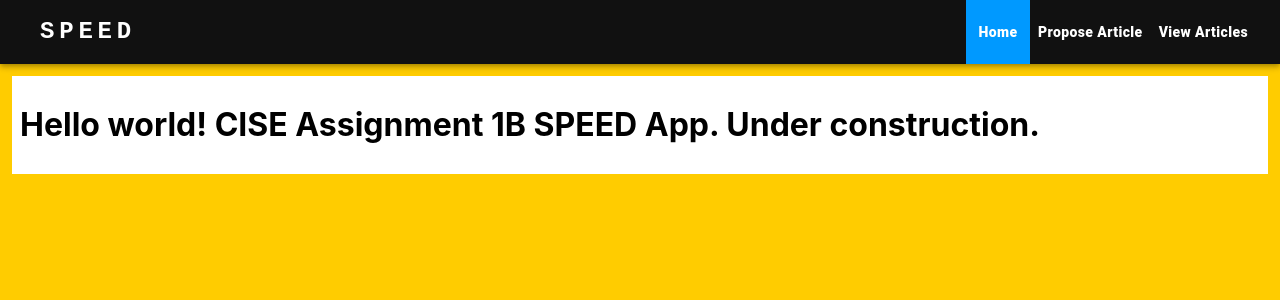
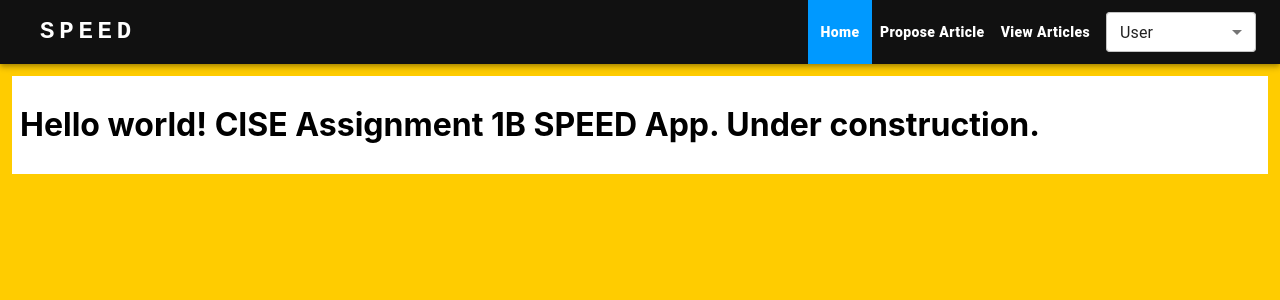
Before and after one commit to justvinny/cise_asssignment_1b, a React (Create React App) app in the folder frontend/: page / in a window 1280 px wide. Shown: the top 300 px of the page. Built offline with nearby package versions, Linux system fonts and the light colour scheme; the HTML template or start-up script is replaced by a standard one.

Commit message:
TS-29 - Added User Type Switcher and Updated Tests.

```diff
--- a/frontend/src/App.js
+++ b/frontend/src/App.js
@@ -6,10 +6,14 @@ import Home from "./pages/Home";
 import ProposeArticle from "./pages/ProposeArticle";
 import ViewArticle from "./pages/ViewArticle";
 import { CurrentUrlProvider } from "./context/CurrentUrlContext";
+import { CurrentUserProvider } from "./context/CurrentUserContext";
+import ModerateArticle from "./pages/ModerateArticle";
+import AnalyseArticle from "./pages/AnalyseArticle";
 
 const App = () => {
     return (
         <Box className="App">
+            <CurrentUserProvider>
                 <CurrentUrlProvider>
                     <BrowserRouter>
                         <ResponsiveAppBar />
@@ -19,10 +23,22 @@ const App = () => {
                                 path="/propose-article"
                                 element={<ProposeArticle />}
                             />
-                        <Route path="/view-article" element={<ViewArticle />} />
+                            <Route
+                                path="/view-article"
+                                element={<ViewArticle />}
+                            />
+                            <Route
+                                path="/moderate-article"
+                                element={<ModerateArticle />}
+                            />
+                            <Route
+                                path="/analyse-article"
+                                element={<AnalyseArticle />}
+                            />
                         </Routes>
                     </BrowserRouter>
                 </CurrentUrlProvider>
+            </CurrentUserProvider>
         </Box>
     );
 };
--- a/frontend/src/components/Dropdown.js
+++ b/frontend/src/components/Dropdown.js
@@ -1,6 +1,14 @@
 import { InputLabel, FormControl, MenuItem, Select } from "@mui/material";
 
-const Dropdown = ({ menuItems, selected, setSelected, isLoading }) => {
+const Dropdown = ({
+    menuItems,
+    selected,
+    setSelected,
+    isLoading,
+    background,
+    width,
+    label,
+}) => {
     /**
      * Handle dropdown value selection change.
      * @param {*} event
@@ -10,16 +18,22 @@ const Dropdown = ({ menuItems, selected, setSelected, isLoading }) => {
     };
 
     return (
-        <FormControl fullWidth>
-            <InputLabel id="dropdown-selector-label">SE Practice</InputLabel>
+        <FormControl
+            fullWidth={width ? false : true}
+            size={width !== undefined ? "small" : "medium"}
+            sx={{ alignSelf: "center" }}
+        >
+            <InputLabel id="dropdown-selector-label">{label}</InputLabel>
             <Select
                 labelId="dropdown-selector-label"
                 id="dropdown-selector"
                 data-testid="dropdown-selector"
-                label="SE Practice"
+                label={label}
                 value={selected}
                 onChange={handleChange}
                 disabled={isLoading}
+                variant="outlined"
+                sx={{ bgcolor: background ? background : "", width: width }}
             >
                 {menuItems.map((menuItem, index) => (
                     <MenuItem key={`${menuItem}-${index}`} value={menuItem}>
--- a/frontend/src/components/ResponsiveAppBar.js
+++ b/frontend/src/components/ResponsiveAppBar.js
@@ -1,4 +1,4 @@
-import { useContext, useState } from "react";
+import { useContext, useEffect, useState } from "react";
 import {
     AppBar,
     Box,
@@ -13,16 +13,28 @@ import {
 import { Menu as MenuIcon } from "@mui/icons-material";
 import { useNavigate } from "react-router-dom";
 import { CurrentUrlContext } from "../context/CurrentUrlContext";
+import Dropdown from "./Dropdown";
+import { CurrentUserContext } from "../context/CurrentUserContext";
 
-const pages = [
-    { title: "Home", url: "/" },
-    { title: "Propose Article", url: "propose-article" },
-    { title: "View Articles", url: "view-article" },
+const pagesData = [
+    { title: "Home", url: "/", userType: "all" },
+    { title: "Propose Article", url: "propose-article", userType: "all" },
+    { title: "View Articles", url: "view-article", userType: "all" },
+    {
+        title: "Moderate Articles",
+        url: "moderate-article",
+        userType: "moderator",
+    },
+    { title: "Analyse Articles", url: "analyse-article", userType: "analyst" },
 ];
+
+const userTypes = ["User", "Moderator", "Analyst"];
 
 const ResponsiveAppBar = () => {
     // States
+    const [currentUser, setCurrentUser] = useContext(CurrentUserContext);
     const [selectedPage, setSelectedPage] = useContext(CurrentUrlContext);
+    const [pages, setPages] = useState(pagesData);
     const [anchorElNav, setAnchorElNav] = useState(null);
     const navigate = useNavigate();
 
@@ -69,6 +81,28 @@ const ResponsiveAppBar = () => {
     const handleCloseNavMenu = () => {
         setAnchorElNav(null);
     };
+
+    /**
+     * Dynamically change the menu items based on user type.
+     */
+    useEffect(() => {
+        openMenuLink("/")();
+        switch (currentUser) {
+            case "Moderator":
+                setPages(
+                    pagesData.filter((page) => page.userType !== "analyst")
+                );
+                break;
+            case "Analyst":
+                setPages(
+                    pagesData.filter((page) => page.userType !== "moderator")
+                );
+                break;
+            default:
+                setPages(pagesData.filter((page) => page.userType === "all"));
+        }
+        // eslint-disable-next-line react-hooks/exhaustive-deps
+    }, [currentUser]);
 
     return (
         <AppBar position="static" sx={{ bgcolor: "#111" }}>
@@ -126,6 +160,16 @@ const ResponsiveAppBar = () => {
                                 display: { xs: "block", md: "none" },
                             }}
                         >
+                            <MenuItem>
+                                <Dropdown
+                                    menuItems={userTypes}
+                                    selected={currentUser}
+                                    setSelected={setCurrentUser}
+                                    isLoading={false}
+                                    background="#fff"
+                                    width="150px"
+                                />
+                            </MenuItem>
                             {pages.map((page) => (
                                 <MenuItem
                                     key={`${page.title}-1`}
@@ -177,6 +221,7 @@ const ResponsiveAppBar = () => {
                                 md: "flex",
                                 flexDirection: "row",
                                 justifyContent: "flex-end",
+                                alignItems: "stretch",
                             },
                         }}
                         data-testid="menu-items"
@@ -193,11 +238,22 @@ const ResponsiveAppBar = () => {
                                     textTransform: "none",
                                     fontWeight: "900",
                                     ":hover": { bgcolor: "#09f" },
+                                    ":nth-last-of-type(1)": {
+                                        marginRight: "8px",
+                                    },
                                 }}
                             >
                                 {page.title}
                             </Button>
                         ))}
+                        <Dropdown
+                            menuItems={userTypes}
+                            selected={currentUser}
+                            setSelected={setCurrentUser}
+                            isLoading={false}
+                            background="#fff"
+                            width="150px"
+                        />
                     </Box>
                 </Toolbar>
             </Container>
--- a/frontend/src/context/CurrentUrlContext.js
+++ b/frontend/src/context/CurrentUrlContext.js
@@ -1,6 +1,6 @@
 import { createContext, useState } from "react";
 
-export const CurrentUrlContext = createContext({});
+export const CurrentUrlContext = createContext([]);
 
 export const CurrentUrlProvider = ({ children }) => {
     const [selectedPage, setSelectedPage] = useState("/");
--- /dev/null
+++ b/frontend/src/context/CurrentUserContext.js
@@ -0,0 +1,13 @@
+import { createContext, useState } from "react";
+
+export const CurrentUserContext = createContext([]);
+
+export const CurrentUserProvider = ({ defaultUser = "User", children }) => {
+    const [currentUser, setCurrentUser] = useState(defaultUser);
+
+    return (
+        <CurrentUserContext.Provider value={[currentUser, setCurrentUser]}>
+            {children}
+        </CurrentUserContext.Provider>
+    );
+};
--- /dev/null
+++ b/frontend/src/pages/AnalyseArticle.js
@@ -0,0 +1,25 @@
+import { Box } from "@mui/material";
+import { useContext, useEffect } from "react";
+import { CurrentUrlContext } from "../context/CurrentUrlContext";
+import { CurrentUserContext } from "../context/CurrentUserContext";
+
+const AnalyseArticle = () => {
+    // Current URL state
+    const [, setSelectedUrl] = useContext(CurrentUrlContext);
+    const [, setCurrentUser] = useContext(CurrentUserContext);
+
+    useEffect(() => {
+        if (document.referrer !== "") {
+            setSelectedUrl("/analyse-article");
+            setCurrentUser("Analyst");
+        }
+    }, [setSelectedUrl, setCurrentUser]);
+
+    return (
+        <Box sx={{ bgcolor: "#fff", margin: "12px", padding: "8px" }}>
+            <h1>Analyse Articles</h1>
+        </Box>
+    );
+};
+
+export default AnalyseArticle;
--- /dev/null
+++ b/frontend/src/pages/ModerateArticle.js
@@ -0,0 +1,25 @@
+import { Box } from "@mui/material";
+import { useContext, useEffect } from "react";
+import { CurrentUrlContext } from "../context/CurrentUrlContext";
+import { CurrentUserContext } from "../context/CurrentUserContext";
+
+const ModerateArticle = () => {
+    // Current URL state
+    const [, setSelectedUrl] = useContext(CurrentUrlContext);
+    const [, setCurrentUser] = useContext(CurrentUserContext);
+
+    useEffect(() => {
+        if (document.referrer !== "") {
+            setSelectedUrl("/moderate-article");
+            setCurrentUser("Moderator");
+        }
+    }, [setSelectedUrl, setCurrentUser]);
+
+    return (
+        <Box sx={{ bgcolor: "#fff", margin: "12px", padding: "8px" }}>
+            <h1>Moderate Articles</h1>
+        </Box>
+    );
+};
+
+export default ModerateArticle;
--- a/frontend/src/pages/ProposeArticle.js
+++ b/frontend/src/pages/ProposeArticle.js
@@ -193,6 +193,7 @@ const ProposeArticle = () => {
                     selected={selectedPractice}
                     setSelected={setSelectedPractice}
                     isLoading={isLoading}
+                    label="Select SE Practice"
                 />
                 <CustomButton
                     label="Submit Article"
```
Also changed, not shown: 2 other files (tests, documents, lock files or other folders). Lines whose indentation alone changed are shown as unchanged.
